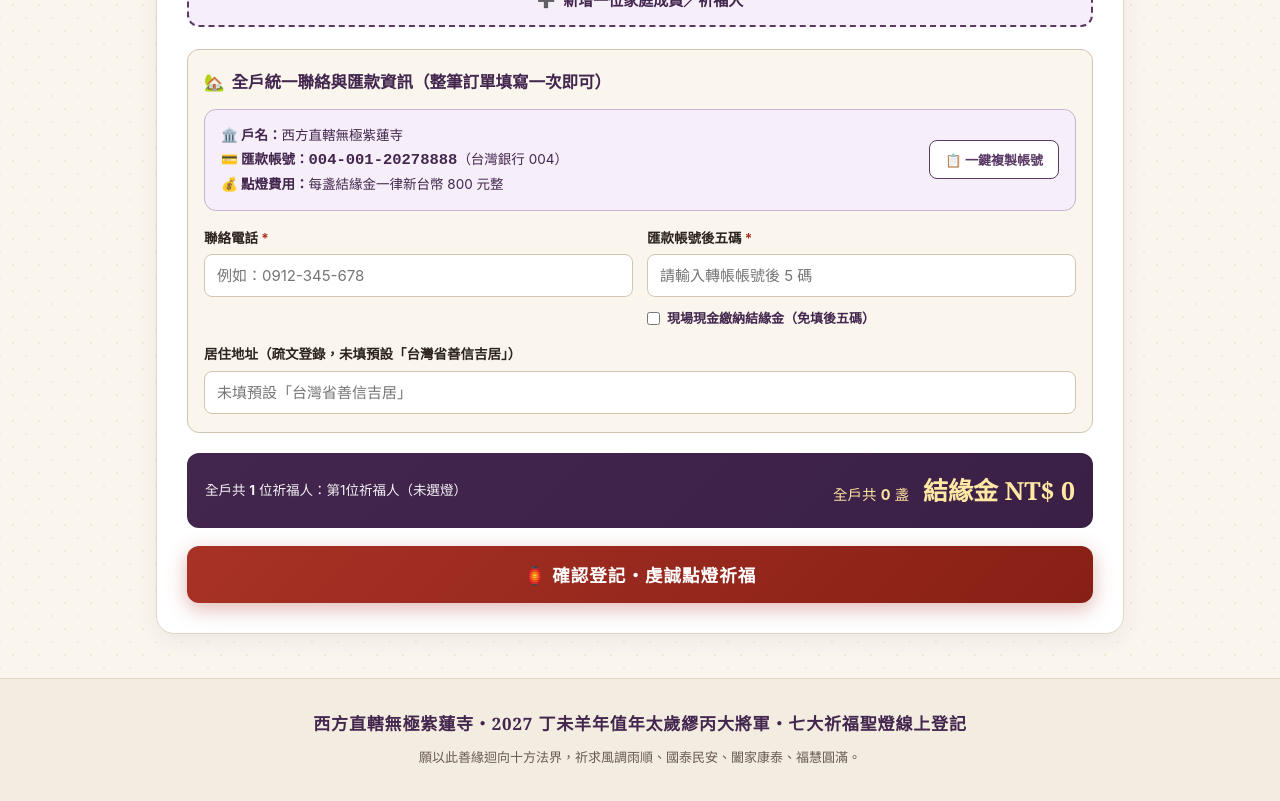
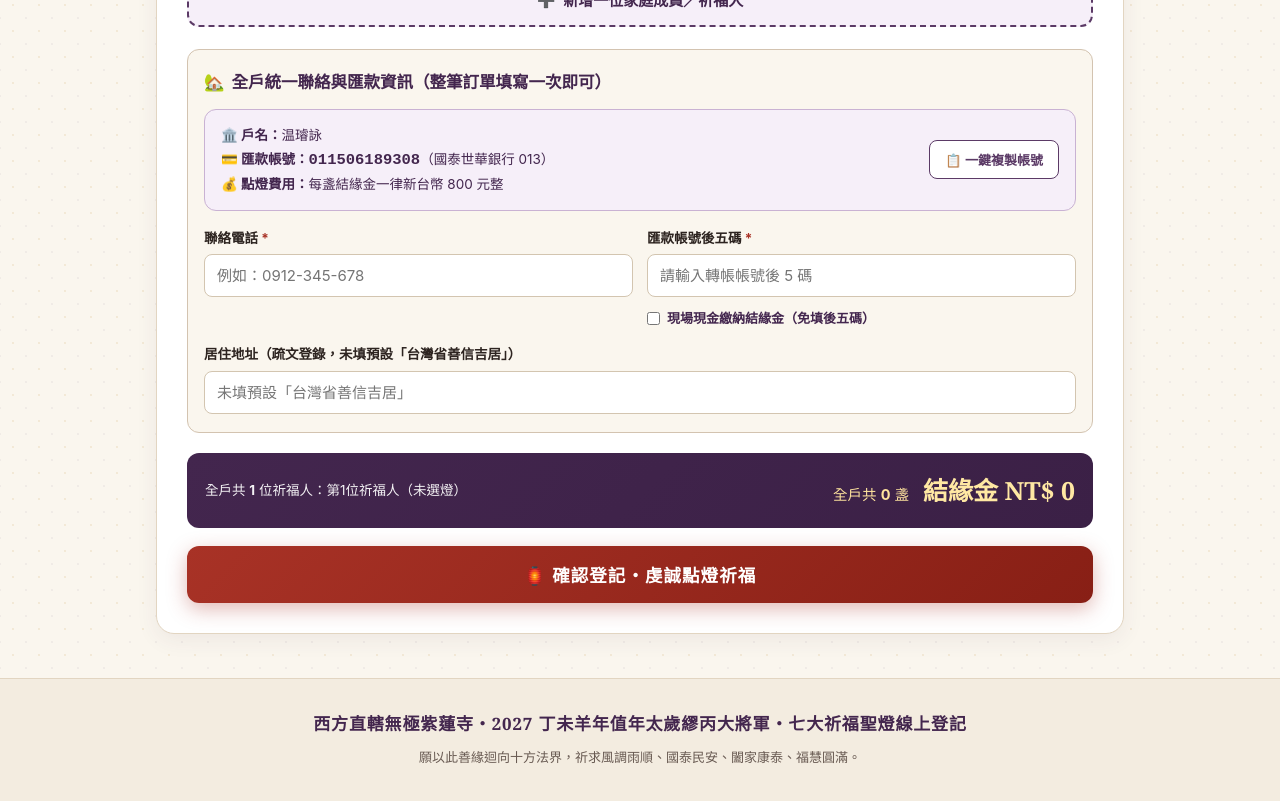
Before and after one commit to a90141561415/BRIGHT, a plain HTML site: page index.html in a window 1280 px wide. Shown: the part 2920-3721 px from the top of the page. Drawn offline with Linux system fonts and the light colour scheme; no server answers.

Commit message:
更新 index.html

```diff
--- a/index.html
+++ b/index.html
@@ -1873,8 +1873,8 @@
                     <!-- 紫蓮寺匯款帳戶資訊卡 -->
                     <div class="bank-info-card">
                         <div class="bank-details">
-                            <div><strong>🏛️ 戶名：</strong>西方直轄無極紫蓮寺</div>
-                            <div><strong>💳 匯款帳號：</strong><span style="font-family:monospace; font-size:15.5px; font-weight:800;">004-001-20278888</span>（台灣銀行 004）</div>
+                            <div><strong>🏛️ 戶名：</strong>温璿詠</div>
+                            <div><strong>💳 匯款帳號：</strong><span style="font-family:monospace; font-size:15.5px; font-weight:800;">011506189308</span>（國泰世華銀行 013）</div>
                             <div><strong>💰 點燈費用：</strong>每盞結緣金一律新台幣 800 元整</div>
                         </div>
                         <button type="button" class="btn-copy-bank" onclick="copyBankAccount()">📋 一鍵複製帳號</button>
```
